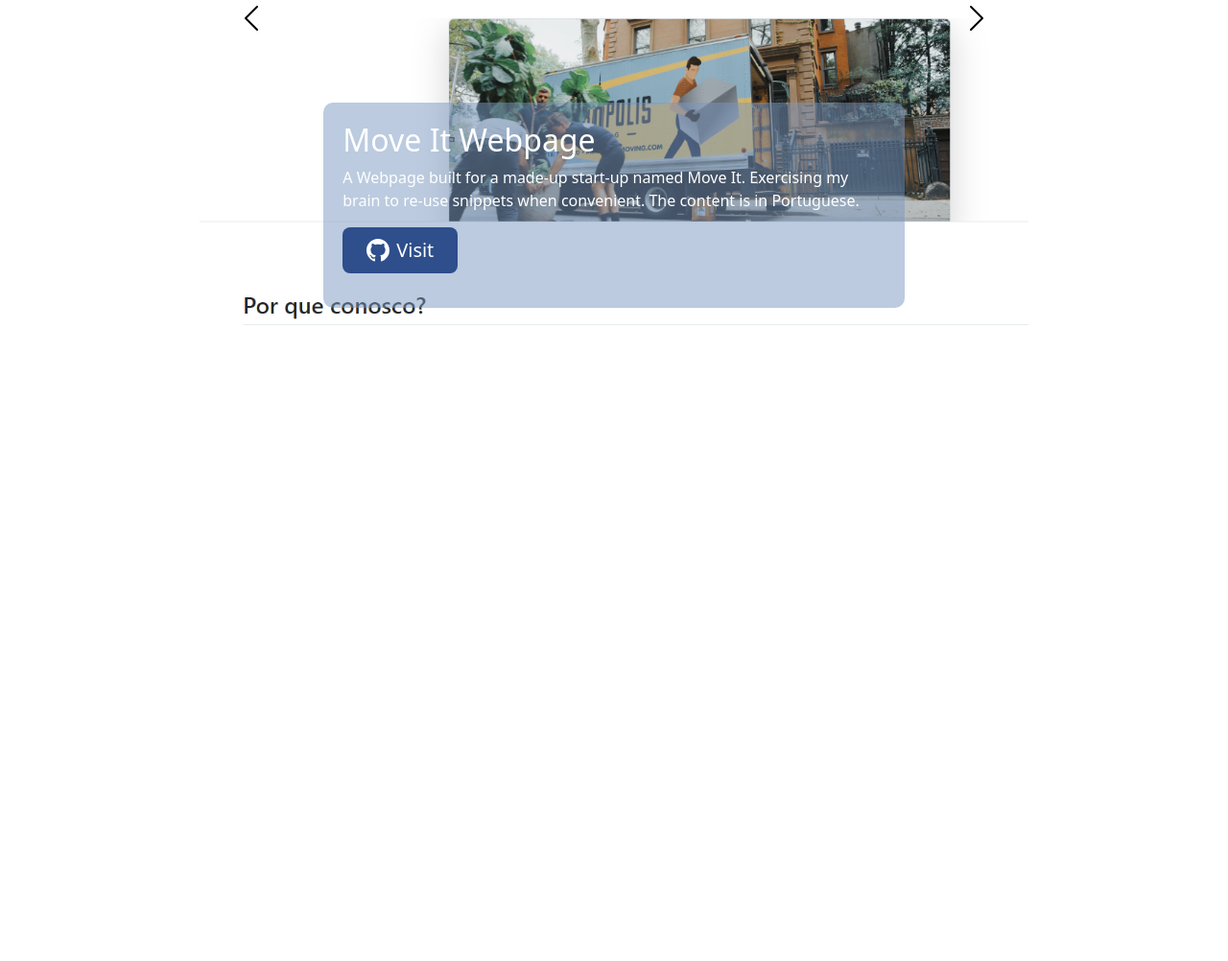
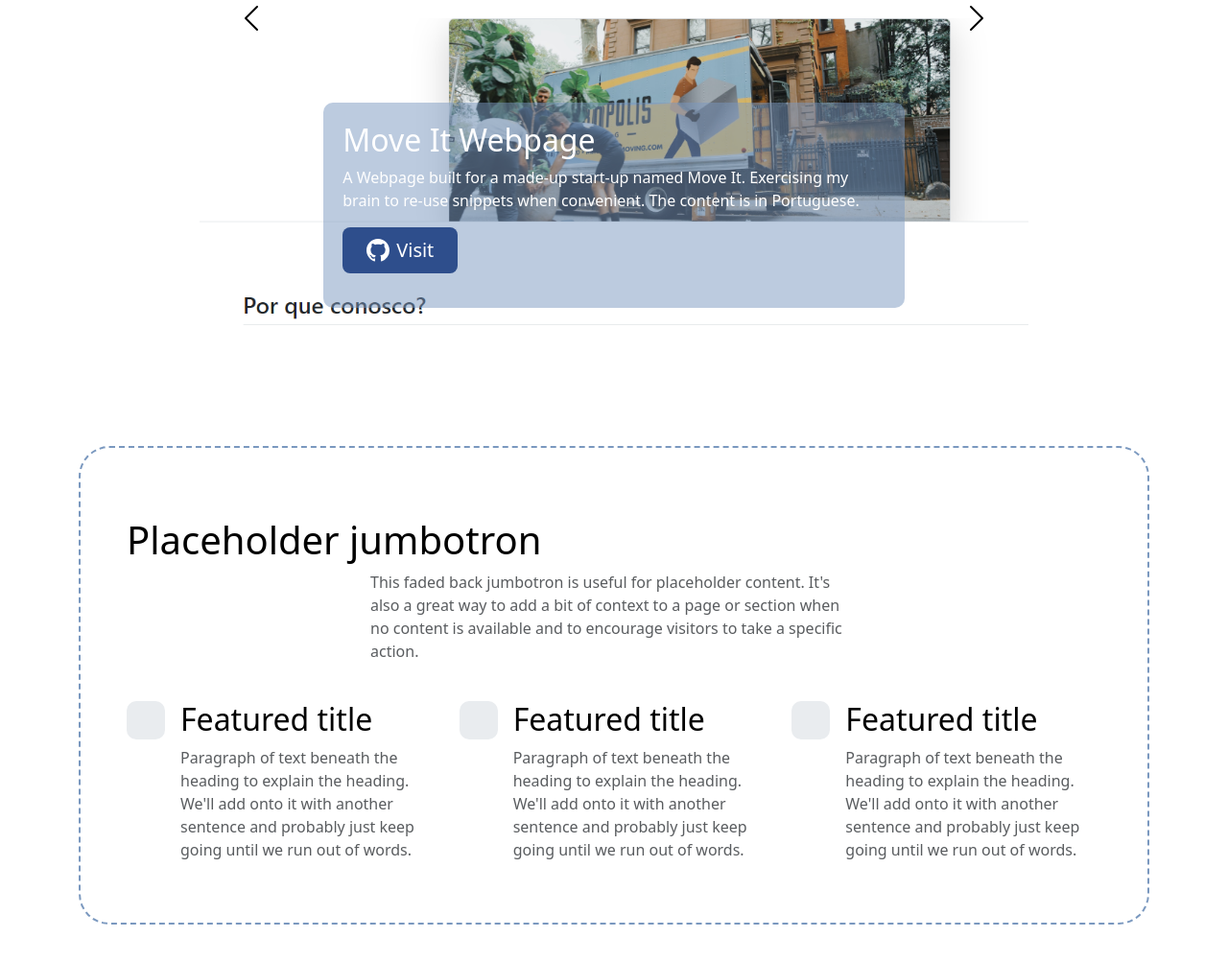
Before and after one commit to Laura-Xaraba/portfolio-website, a plain HTML site: page index.html in a window 1280 px wide. Shown: the part 3572-4574 px from the top of the page at 96% size. Before the commit the page ends 3989 px from the top, so only its background shows below. Drawn offline with nearby package versions, Linux system fonts and the light colour scheme.

Commit message:
criação da seção "contact"

```diff
--- a/index.html
+++ b/index.html
@@ -280,8 +280,48 @@
 
     </section>
 
-    <!-- Seção de convite para contato (botão para outra página com os contatos) -->
+    <!-- Seção de convite para contato -->
     <section id="contact">
+
+      <div class="container my-5">
+        <div class="position-relative p-5 text-muted bg-body border border-dashed rounded-5">
+
+          <h1 class="text-body-emphasis pt-4">Placeholder jumbotron</h1>
+          <p class="col-lg-6 mx-auto pb-4">
+            This faded back jumbotron is useful for placeholder content. It's also a great way to add a bit of context to a page or section when no content is available and to encourage visitors to take a specific action.
+          </p>
+            <div class="row g-4 row-cols-1 row-cols-lg-3">
+              <div class="col d-flex align-items-start">
+                <div class="feature-icon-small icon-square text-body-emphasis bg-body-secondary d-inline-flex align-items-start justify-content-start fs-4 flex-shrink-0 me-3">
+                  <svg class="bi" width="1em" height="1em"><use xlink:href="#toggles2"></use></svg>
+                </div>
+                <div>
+                  <h3 class="fs-2 text-body-emphasis">Featured title</h3>
+                  <p>Paragraph of text beneath the heading to explain the heading. We'll add onto it with another sentence and probably just keep going until we run out of words.</p>
+                </div>
+              </div>
+              <div class="col d-flex align-items-start">
+                <div class="feature-icon-small icon-square text-body-emphasis bg-body-secondary d-inline-flex align-items-center justify-content-center fs-4 flex-shrink-0 me-3">
+                  <svg class="bi" width="1em" height="1em"><use xlink:href="#cpu-fill"></use></svg>
+                </div>
+                <div>
+                  <h3 class="fs-2 text-body-emphasis">Featured title</h3>
+                  <p>Paragraph of text beneath the heading to explain the heading. We'll add onto it with another sentence and probably just keep going until we run out of words.</p>
+                </div>
+              </div>
+              <div class="col d-flex align-items-start">
+                <div class="feature-icon-small icon-square text-body-emphasis bg-body-secondary d-inline-flex align-items-center justify-content-center fs-4 flex-shrink-0 me-3">
+                  <svg class="bi" width="1em" height="1em"><use xlink:href="#tools"></use></svg>
+                </div>
+                <div>
+                  <h3 class="fs-2 text-body-emphasis">Featured title</h3>
+                  <p>Paragraph of text beneath the heading to explain the heading. We'll add onto it with another sentence and probably just keep going until we run out of words.</p>
+                </div>
+              </div>
+            </div>
+          </div>
+        </div>
+      </div>
 
     </section>
 
--- a/style.css
+++ b/style.css
@@ -86,3 +86,7 @@ hr.solid {
     margin-right: 7px;
     color: #fff;
 }
+
+.border-dashed {
+    border: 2px dashed #7A98BF !important;
+}
```
